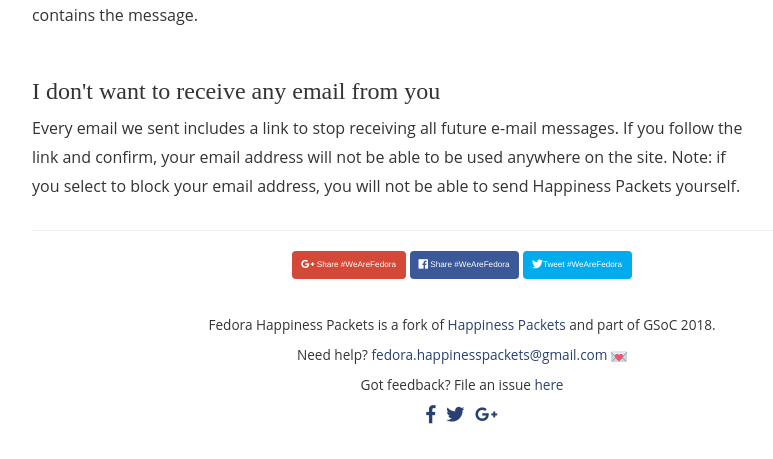
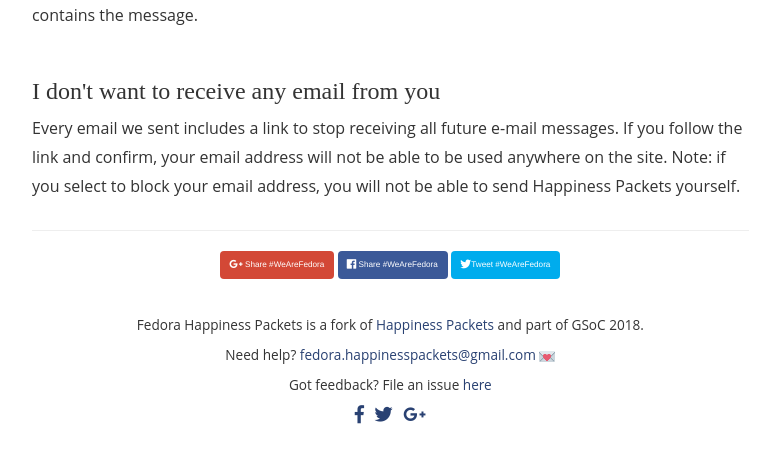
Before and after one commit to travisdev1/travis, a Django app: template templates/messaging/faq.html in a window 1280 px wide. Shown: the part 1848-2307 px from the top of the page, without its empty margins (338-1111 px from the left). Run offline with Django 3.2, Linux system fonts and the light colour scheme; the template is opened without the code that fills it: most values are stand-ins (such as "Sample title", 1, 10 or a date in 2020); some libraries are stand-ins or nearby versions.

Commit message:
Uniform seperators

```diff
--- a/assets/css/custom.css
+++ b/assets/css/custom.css
@@ -99,6 +99,10 @@ blockquote {
 
 .asteriskField {
     display: none;
+}
+
+.text-center.col-md-10{
+    padding: 0;
 }
 
 #div_id_hp {
--- a/templates/base.html
+++ b/templates/base.html
@@ -69,7 +69,7 @@
                     {% block content %}{% endblock %}
                 </div>
             </div>
-            <footer class="text-center"><small>
+            <footer class="text-center col-md-10"><small>
                 <hr>
                 {% block footer %}
                 {% include "follow.html" %}
```
